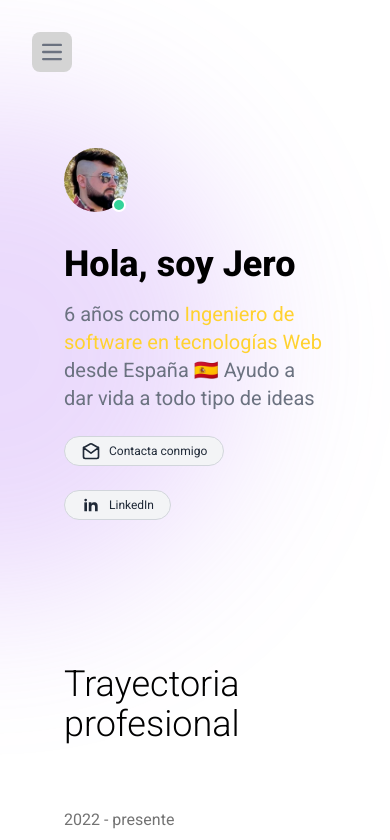
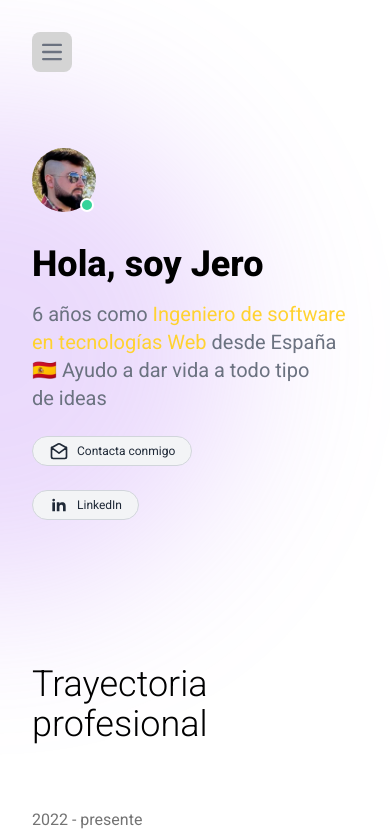
Before and after one commit to hitses/portfolio-react, a React (Vite) app: page / in a window 390 px wide. Shown: the top 840 px of the page. Built offline with nearby package versions, Linux system fonts and the light colour scheme.

Commit message:
feat: ajustar el espaciado del contenedor principal para mejorar la presentación

```diff
--- a/src/App.tsx
+++ b/src/App.tsx
@@ -11,7 +11,7 @@ import Footer from './views/Footer'
 const App: React.FC = () => {
   return (
     <I18nextProvider i18n={i18n}>
-      <main className='max-w-[900px] mx-auto px-16 lg:px-0'>
+      <main className='max-w-[900px] mx-auto px-8 lg:px-0'>
         <Header />
         <Presentation />
         <Experience />
```
